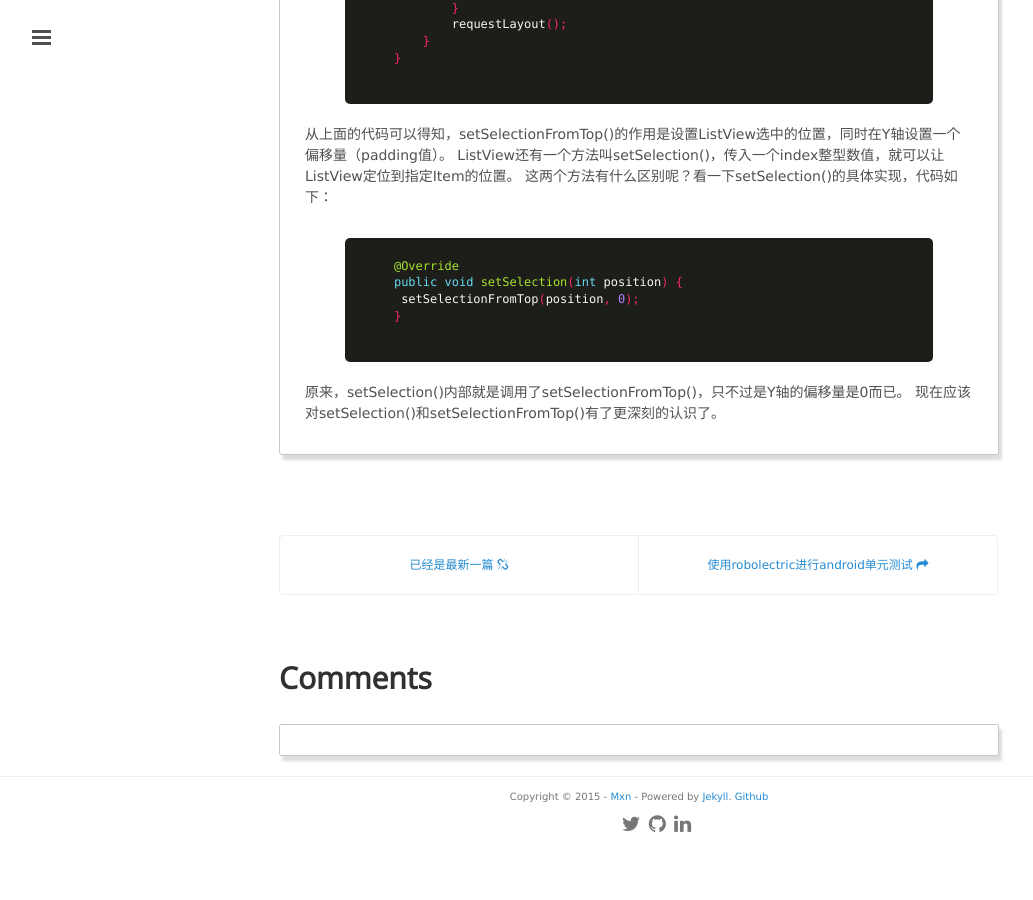
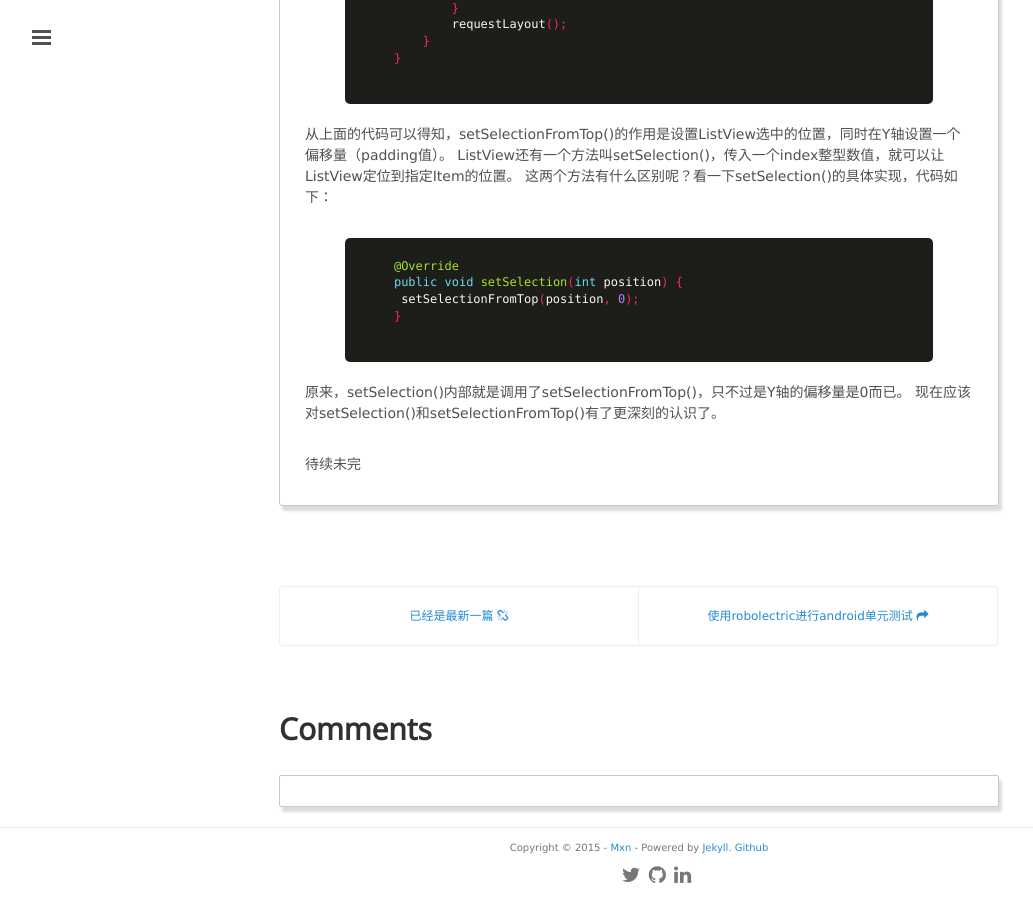
Before and after one commit to mxn21/mxn21.github.io, a Jekyll site: the page built from _posts/2015-7-11-深入理解listView的setSelectionFromTop.md, in a window 1280 px wide and 900 px high, scrolled down 1088 px. Shown: the whole window, without its empty margins (1-1034 px from the left). Built offline with Jekyll 4.4.1, drawn with Linux system fonts in a browser that asks for light colours; Markdown is read by kramdown in place of the engine named in the settings; comment, search, counter and statistics services are not loaded; before the commit the page ends 1937 px from its top, so only the background shows below that.

Commit message:
Update 2015-7-11-深入理解listView的setSelectionFromTop.md

```diff
--- a/_posts/2015-7-11-深入理解listView的setSelectionFromTop.md
+++ b/_posts/2015-7-11-深入理解listView的setSelectionFromTop.md
@@ -68,3 +68,6 @@
 
 原来，setSelection()内部就是调用了setSelectionFromTop()，只不过是Y轴的偏移量是0而已。
 现在应该对setSelection()和setSelectionFromTop()有了更深刻的认识了。
+
+
+待续未完
```
